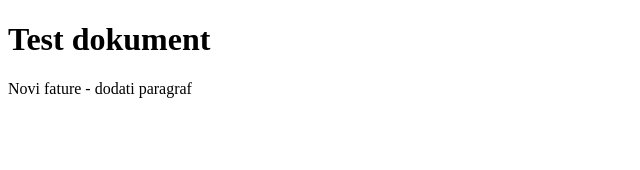
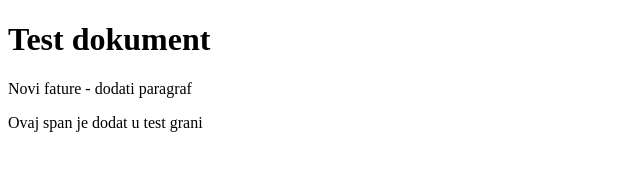
Before and after one commit to stefanDjor/itbootcamp-js1, a plain HTML site: page 3/inde2.html in a window 1280 px wide. Shown: the whole page, without its empty margins (0-640 px from the left). Drawn offline with Linux system fonts and the light colour scheme.

Commit message:
dadat span u inde2.html

```diff
--- a/3/inde2.html
+++ b/3/inde2.html
@@ -9,5 +9,6 @@
 <body>
     <h1>Test dokument</h1>
     <p>Novi fature - dodati paragraf </p>
+    <span>Ovaj span je dodat u test grani</span>
 </body>
 </html>
```
